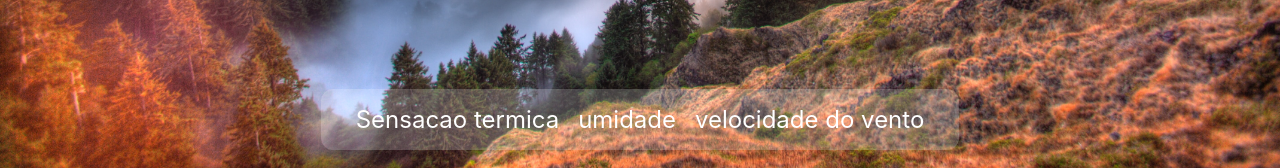
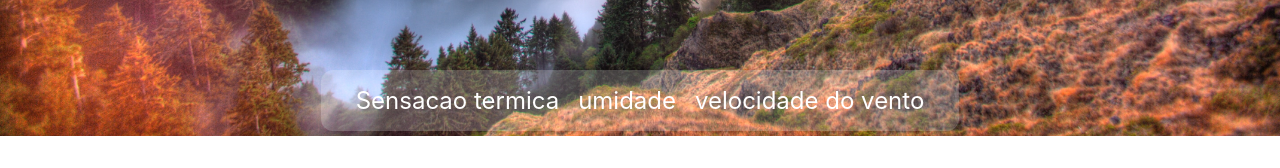
Before and after one commit to eduardotai/weather-app, a React (Create React App) app: page / in a window 1280 px wide. Shown: the part 664-832 px from the top of the page. After the commit the page ends 800 px from the top, so only its background shows below. Built offline with nearby package versions, Linux system fonts and the light colour scheme.

Commit message:
styles: npw everything fits on  screen

```diff
--- a/src/index.css
+++ b/src/index.css
@@ -43,13 +43,14 @@ h1 {
 
 .infoContainer {
   width: 100%;
-  height: 104vh;
+  height: 100vh;
   margin: auto;
   padding: 0.1rem;
   position: relative;
   flex-direction: column;
   display: flex;
   justify-content: space-between;
+  bottom:3px;
 }
 
 input {
@@ -79,7 +80,8 @@ input {
   justify-content: space-evenly;
   width: 50%;
   padding: 1rem;
-  margin: 1rem auto;
+  margin: 0.2rem auto;
+  margin-bottom: 0;
 }
 
 .tempAtMoment {
```
